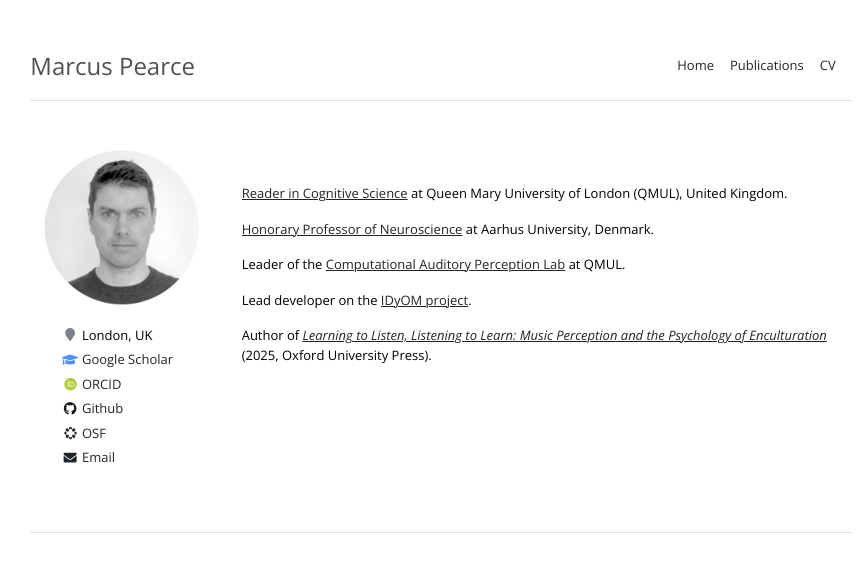
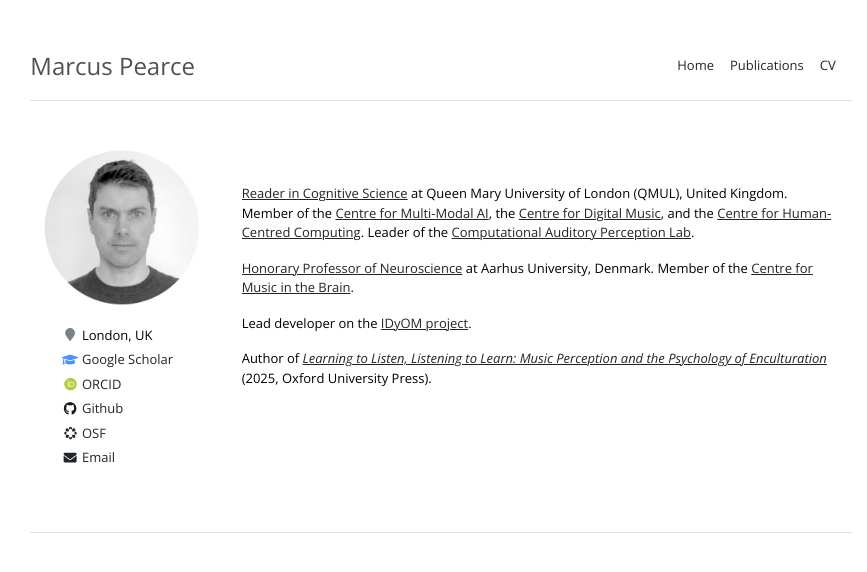
Before and after one commit to mtpearce/mtpearce.github.io, a Jekyll site: the page built from index.md, in a window 1280 px wide. Shown: the top 572 px of the page, without its empty margins (199-1066 px from the left). Built offline with Jekyll 4.4.1, drawn with Linux system fonts in a browser that asks for light colours; nearby versions of some CDN libraries; some web fonts are replaced.

Commit message:
Update index page

```diff
--- a/index.md
+++ b/index.md
@@ -3,11 +3,9 @@ layout: home
 title: "Home"
 ---
 
-<a href="https://www.seresearch.qmul.ac.uk/chcc/people/mpearce">Reader in Cognitive Science</a> at Queen Mary University of London (QMUL), United Kingdom.
+<a href="https://www.seresearch.qmul.ac.uk/chcc/people/mpearce">Reader in Cognitive Science</a> at Queen Mary University of London (QMUL), United Kingdom. Member of the <a href="https://www.seresearch.qmul.ac.uk/cmai/">Centre for Multi-Modal AI</a>, the <a href="https://c4dm.eecs.qmul.ac.uk/">Centre for Digital Music</a>, and the <a href="https://www.seresearch.qmul.ac.uk/chcc/">Centre for Human-Centred Computing</a>. Leader of the <a href="http://music-cognition.eecs.qmul.ac.uk">Computational Auditory Perception Lab</a>.
 
-<a href="https://pure.au.dk/portal/en/persons/marcus-pearce(f0db7f72-b766-44d2-aece-e5f85ddbf172).html">Honorary Professor of Neuroscience</a> at Aarhus University, Denmark.
-
-Leader of the <a href="http://music-cognition.eecs.qmul.ac.uk">Computational Auditory Perception Lab</a> at QMUL.
+<a href="https://www.au.dk/en/marcus.pearce@clin.au.dk">Honorary Professor of Neuroscience</a> at Aarhus University, Denmark. Member of the <a href="https://musicinthebrain.au.dk/">Centre for Music in the Brain</a>.
 
 Lead developer on the <a href="https://www.marcus-pearce.com/idyom">IDyOM project</a>.
 
```
